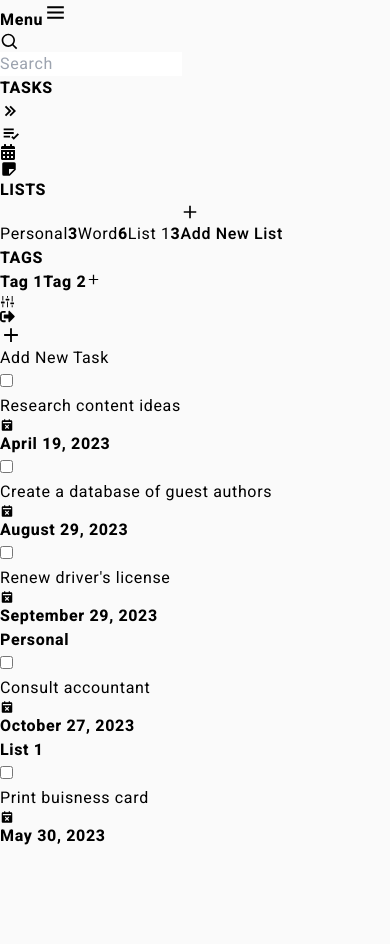
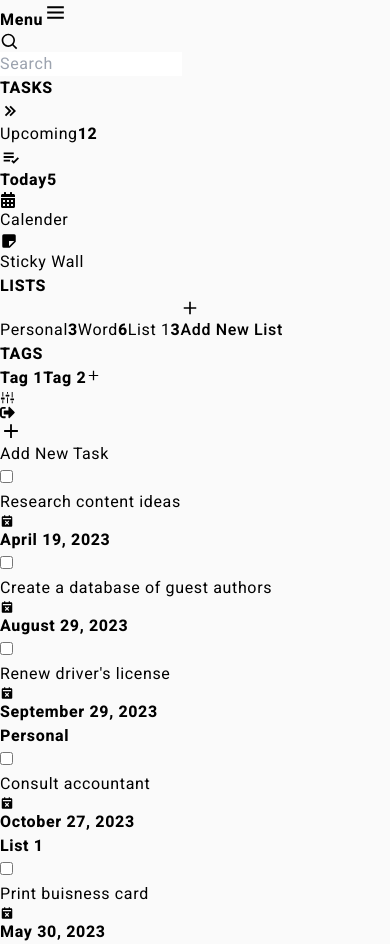
Before and after one commit to setykarimi/Note-app, a React (Vite) app: page / in a window 390 px wide. Both pictures are taken after a click on the button 12 px from the left and 12 px from the top of the page. Before the commit the page ends 848 px from the top, so only its background shows below. Built offline with nearby package versions, Linux system fonts and the light colour scheme.

Commit message:
Subject: Note app, Description: Edit for responsive view, Date: 10/7/2023

```diff
--- a/src/layout/sidebar/components/tasks.jsx
+++ b/src/layout/sidebar/components/tasks.jsx
@@ -3,7 +3,7 @@ import { BiChevronsRight, BiListCheck, BiSolidNote } from "react-icons/bi";
 import { FaCalendarAlt } from "react-icons/fa";
 import { Link, useLocation } from "react-router-dom";
 
-export default function Tasks({ expanded }) {
+export default function Tasks() {
   const { pathname } = useLocation();
   const links = [
     {
@@ -32,43 +32,36 @@ export default function Tasks({ expanded }) {
 
   return (
     <div
-      className={`${
-        expanded ? "mt-8" : "mt-4"
-      }  border-b border-b-gray-200 pb-4`}
+      className="mt-8 border-b border-b-gray-200 pb-4"
     >
       <span
-        className={`text-xs text-gray-600 font-bold block ${
-          expanded ? "text-left" : "text-center"
-        }`}
-      >
+        className="text-xs text-gray-600 font-bold block text-left">
         TASKS
       </span>
       <div className="flex flex-col  mt-2">
         {links.map((link) => (
-          <CustomLink link={link} currentPath={pathname} expanded={expanded} />
+          <CustomLink link={link} currentPath={pathname} />
         ))}
       </div>
     </div>
   );
 }
 
-const CustomLink = ({ link, currentPath, expanded }) => {
+const CustomLink = ({ link, currentPath }) => {
   const path = link.to == currentPath;
   return (
     <Link
       to={link.to}
       className={`${
         path && "bg-gray-200 font-bold"
-      } p-2 rounded-md text-gray-600 flex items-center ${
-        !expanded && "justify-center"
-      }`}
+      } p-2 rounded-md text-gray-600 flex items-center`}
     >
       <span className="flex items-center gap-2">
         <span className="block w-5">{link.icon}</span>
-        {expanded && link.title}
+        {link.title}
       </span>
 
-      {link.badge && expanded && (
+      {link.badge&& (
         <span
           className={`block ml-auto ${
             path ? "bg-white" : "bg-gray-200"
```
